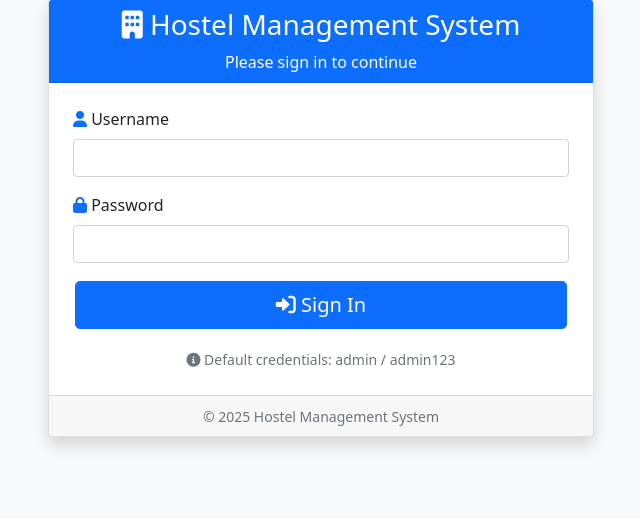
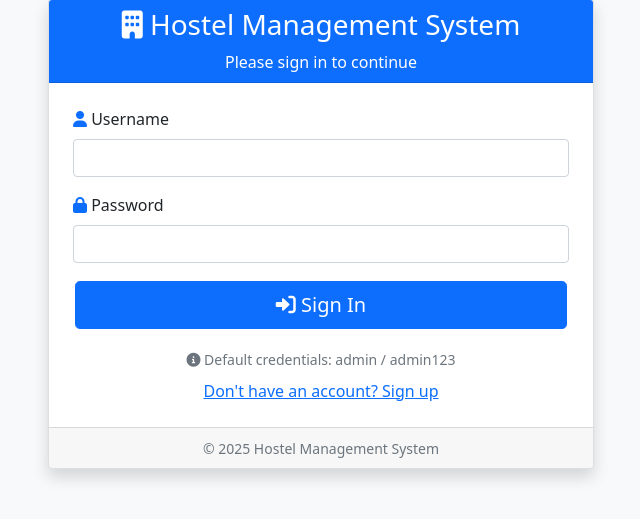
Before and after one commit to FarisMD22/TSE_Flask, a Flask app: page /login in a window 1280 px wide. Shown: the part 49-568 px from the top of the page, without its empty margins (319-959 px from the left). Run offline with Flask 3, Linux system fonts and the light colour scheme.

Commit message:
Add sign-up link on login page

```diff
--- a/FlaskProject/app.py
+++ b/FlaskProject/app.py
@@ -237,6 +237,9 @@ def login():
                                 </form>
                                 <div class="mt-3 text-center">
                                     <small class="text-muted">Default: admin / admin123</small>
+                                </div>
+                                <div class="mt-2 text-center">
+                                    <a href="/signup">Don't have an account? Sign up</a>
                                 </div>
                                 <div class="mt-3">
                                     <h6>Available Roles:</h6>
--- a/FlaskProject/templates/auth/login.html
+++ b/FlaskProject/templates/auth/login.html
@@ -36,6 +36,9 @@
                             <i class="fas fa-info-circle"></i> Default credentials: admin / admin123
                         </small>
                     </div>
+                    <div class="mt-2 text-center">
+                        <a href="{{ url_for('signup') }}">Don't have an account? Sign up</a>
+                    </div>
                 </div>
                 <div class="card-footer text-center text-muted">
                     <small>&copy; 2025 Hostel Management System</small>
```
